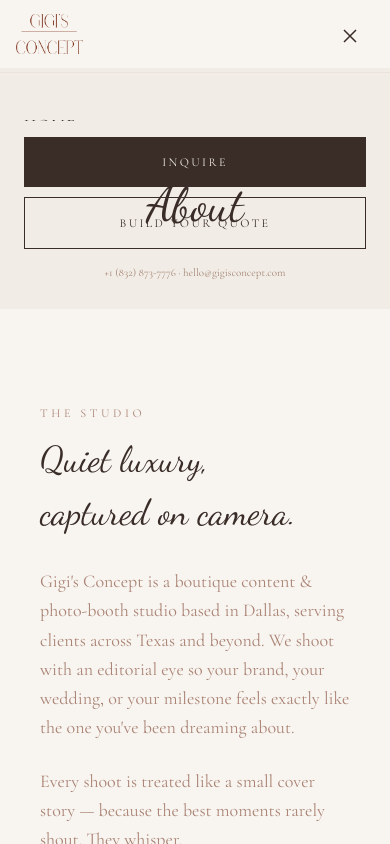
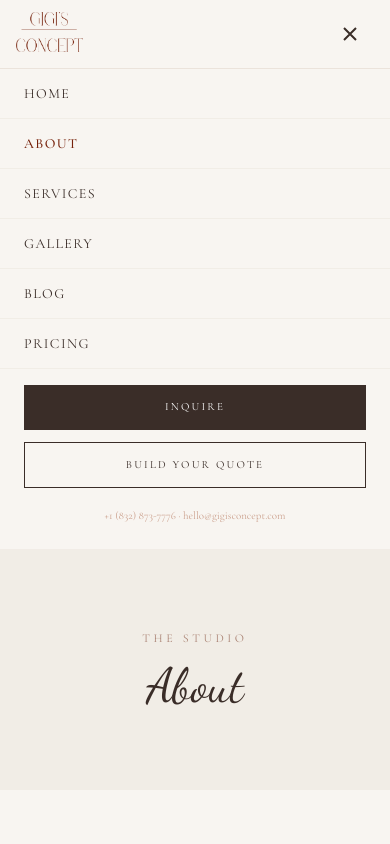
Before and after one commit to chisanen/gigis-concept, a Next.js app: page /about in a window 390 px wide. Both pictures are taken after a click on the button "Menu". Shown: the top 844 px of the page. Built offline with nearby package versions, Linux system fonts and the light colour scheme.

Commit message:
Fix mobile menu: simple dropdown inside header, no overlay issues

```diff
--- a/src/components/Navbar.tsx
+++ b/src/components/Navbar.tsx
@@ -15,156 +15,69 @@ const navLinks = [
 ];
 
 export function Navbar() {
-  const [mobileOpen, setMobileOpen] = useState(false);
+  const [open, setOpen] = useState(false);
   const pathname = usePathname();
 
-  // Close mobile menu on route change
-  useEffect(() => {
-    setMobileOpen(false);
-  }, [pathname]);
-
-  // Prevent body scroll when mobile menu is open
-  useEffect(() => {
-    document.body.style.overflow = mobileOpen ? "hidden" : "";
-    return () => { document.body.style.overflow = ""; };
-  }, [mobileOpen]);
+  useEffect(() => { setOpen(false); }, [pathname]);
 
   if (pathname.startsWith("/admin")) return null;
 
   return (
-    <header className="sticky top-0 z-50 bg-brand-50/95 backdrop-blur-sm border-b border-brand-200/50">
+    <>
+      <header className="sticky top-0 z-50 bg-brand-50 border-b border-brand-200/50">
         <nav className="max-w-7xl mx-auto px-4 sm:px-6 py-3 sm:py-4 flex items-center justify-between">
-        <Link href="/" className="hover:opacity-80 transition-opacity flex-shrink-0">
+          <Link href="/" className="flex-shrink-0">
             <Image src="/logo.png" alt="Gigi's Concept" width={200} height={189} className="h-10 sm:h-14 md:h-16 w-auto" priority />
           </Link>
 
-        {/* Desktop nav */}
+          {/* Desktop */}
           <div className="hidden lg:flex items-center gap-6 xl:gap-10">
             {navLinks.map((link) => (
-            <Link
-              key={link.href}
-              href={link.href}
-              className={`text-[11px] xl:text-sm tracking-[0.2em] transition-colors ${
-                pathname === link.href ? "text-brand-700" : "text-brand-900 hover:text-brand-700"
-              }`}
-            >
+              <Link key={link.href} href={link.href}
+                className={`text-[11px] xl:text-sm tracking-[0.2em] transition-colors ${pathname === link.href ? "text-brand-700" : "text-brand-900 hover:text-brand-700"}`}>
                 {link.label}
               </Link>
             ))}
-          <Link
-            href="/contact"
-            className="border border-brand-900 px-5 py-2 text-[11px] xl:text-sm tracking-[0.2em] text-brand-900 hover:bg-brand-900 hover:text-white transition-all"
-          >
+            <Link href="/contact" className="border border-brand-900 px-5 py-2 text-[11px] xl:text-sm tracking-[0.2em] text-brand-900 hover:bg-brand-900 hover:text-white transition-all">
               INQUIRE
             </Link>
           </div>
 
-        {/* Mobile toggle */}
-        <button
-          onClick={() => setMobileOpen(!mobileOpen)}
-          className="lg:hidden flex flex-col gap-1.5 p-3 -mr-2"
-          aria-label="Toggle menu"
-          aria-expanded={mobileOpen}
-        >
-          <span className={`block w-6 h-0.5 bg-brand-900 transition-all duration-300 ${mobileOpen ? "rotate-45 translate-y-2" : ""}`} />
-          <span className={`block w-6 h-0.5 bg-brand-900 transition-all duration-300 ${mobileOpen ? "opacity-0" : ""}`} />
-          <span className={`block w-6 h-0.5 bg-brand-900 transition-all duration-300 ${mobileOpen ? "-rotate-45 -translate-y-2" : ""}`} />
+          {/* Hamburger */}
+          <button onClick={() => setOpen(!open)} className="lg:hidden p-2" aria-label="Menu">
+            {open ? (
+              <svg width="24" height="24" viewBox="0 0 24 24" fill="none" stroke="#3A2D28" strokeWidth="2"><path d="M6 18L18 6M6 6l12 12"/></svg>
+            ) : (
+              <svg width="24" height="24" viewBox="0 0 24 24" fill="none" stroke="#3A2D28" strokeWidth="2"><path d="M3 6h18M3 12h18M3 18h18"/></svg>
+            )}
           </button>
         </nav>
 
-      {/* Mobile menu */}
-      {mobileOpen && (
-        <div
-          className="lg:hidden"
-          style={{
-            position: "fixed",
-            top: 0,
-            left: 0,
-            right: 0,
-            bottom: 0,
-            zIndex: 9999,
-            backgroundColor: "#F8F5F1",
-            display: "flex",
-            flexDirection: "column",
-          }}
-        >
-          {/* Top bar */}
-          <div style={{ display: "flex", alignItems: "center", justifyContent: "space-between", padding: "12px 16px", borderBottom: "1px solid #EBE3DB" }}>
-            <Link href="/" onClick={() => setMobileOpen(false)}>
-              <Image src="/logo.png" alt="Gigi's Concept" width={200} height={189} style={{ height: 40, width: "auto" }} />
-            </Link>
-            <button onClick={() => setMobileOpen(false)} style={{ padding: 12 }} aria-label="Close menu">
-              <svg width="24" height="24" viewBox="0 0 24 24" fill="none" stroke="#3A2D28" strokeWidth="1.5">
-                <path d="M6 18L18 6M6 6l12 12" />
-              </svg>
-            </button>
-          </div>
-
-          {/* Nav links */}
-          <div style={{ flex: 1, overflowY: "auto", padding: "24px" }}>
+        {/* Mobile dropdown — renders INSIDE the header, below the nav bar */}
+        {open && (
+          <div className="lg:hidden bg-brand-50 border-t border-brand-200 pb-6">
             {navLinks.map((link) => (
-              <Link
-                key={link.href}
-                href={link.href}
-                onClick={() => setMobileOpen(false)}
-                style={{
-                  display: "block",
-                  padding: "16px 0",
-                  fontSize: 16,
-                  letterSpacing: "0.1em",
-                  color: pathname === link.href ? "#76220B" : "#3A2D28",
-                  fontWeight: pathname === link.href ? 600 : 400,
-                  borderBottom: "1px solid #EBE3DB",
-                  textDecoration: "none",
-                }}
-              >
+              <Link key={link.href} href={link.href} onClick={() => setOpen(false)}
+                className={`block px-6 py-3.5 text-[14px] tracking-[0.1em] border-b border-brand-100 ${pathname === link.href ? "text-brand-700 font-medium" : "text-brand-900"}`}>
                 {link.label}
               </Link>
             ))}
-          </div>
-
-          {/* Bottom buttons */}
-          <div style={{ padding: "16px 24px 32px" }}>
-            <Link
-              href="/contact"
-              onClick={() => setMobileOpen(false)}
-              style={{
-                display: "block",
-                textAlign: "center",
-                backgroundColor: "#3A2D28",
-                color: "#F1EDE6",
-                padding: "16px",
-                fontSize: 12,
-                letterSpacing: "0.2em",
-                textDecoration: "none",
-                marginBottom: 10,
-              }}
-            >
+            <div className="px-6 pt-4 space-y-3">
+              <Link href="/contact" onClick={() => setOpen(false)}
+                className="block text-center bg-brand-900 text-white py-3.5 text-[11px] tracking-[0.2em]">
                 INQUIRE
               </Link>
-            <Link
-              href="/pricing"
-              onClick={() => setMobileOpen(false)}
-              style={{
-                display: "block",
-                textAlign: "center",
-                border: "1px solid #3A2D28",
-                color: "#3A2D28",
-                padding: "16px",
-                fontSize: 12,
-                letterSpacing: "0.2em",
-                textDecoration: "none",
-                marginBottom: 16,
-              }}
-            >
+              <Link href="/pricing" onClick={() => setOpen(false)}
+                className="block text-center border border-brand-900 py-3.5 text-[11px] tracking-[0.2em] text-brand-900">
                 BUILD YOUR QUOTE
               </Link>
-            <p style={{ textAlign: "center", fontSize: 11, color: "#A48374" }}>
+              <p className="text-center text-[11px] text-brand-500 pt-2">
                 +1 (832) 873-7776 &middot; hello@gigisconcept.com
               </p>
             </div>
           </div>
         )}
       </header>
+    </>
   );
 }
```
Lines whose indentation alone changed are shown as unchanged.
